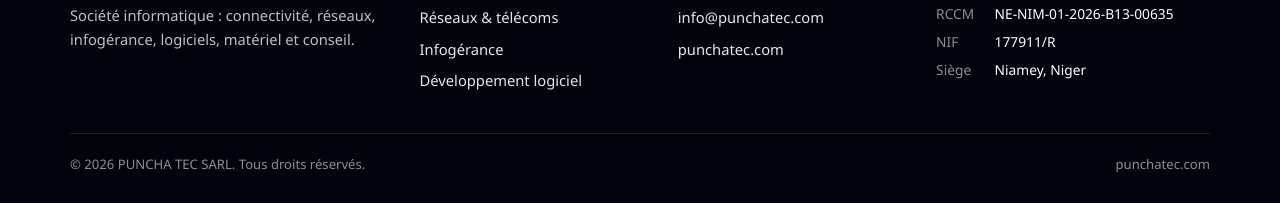
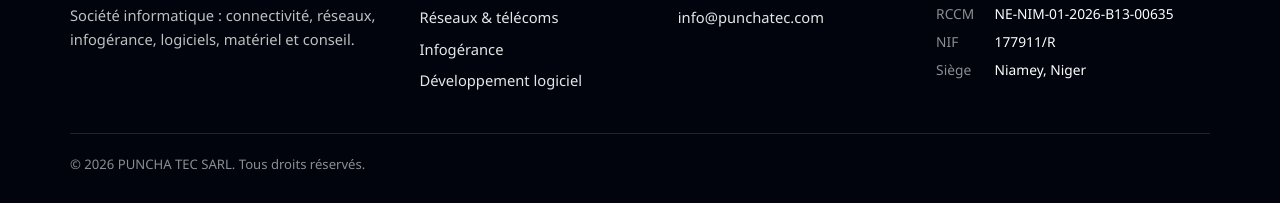
Before and after one commit to pouncha/punchatec.com, a plain HTML site: page index.html in a window 1280 px wide. Shown: the part 4062-4265 px from the top of the page. Drawn offline with Linux system fonts and the light colour scheme; animation ran at ten frames a second.

Commit message:
Retirer l'adresse du site répétée dans le pied de page
Co-Authored-By: Claude Opus 5.5 <noreply@anthropic.com>
Claude-Session: https://claude.ai/code/session_014VERDB4wzRyW4T3kaxD1cy

```diff
--- a/index.html
+++ b/index.html
@@ -564,7 +564,6 @@ footer{background:rgba(2,5,12,.92);border-top:1px solid var(--line)}
         <ul>
           <li><a href="tel:+22796373838">+227 96 37 38 38</a></li>
           <li><a href="mailto:info@punchatec.com">info@punchatec.com</a></li>
-          <li><a href="https://punchatec.com">punchatec.com</a></li>
         </ul>
       </div>
       <div class="legal">
@@ -579,7 +578,6 @@ footer{background:rgba(2,5,12,.92);border-top:1px solid var(--line)}
     </div>
     <div class="bottom">
       <span>© <span id="y">2026</span> PUNCHA TEC SARL. Tous droits réservés.</span>
-      <span>punchatec.com</span>
     </div>
   </div>
 </footer>
```
